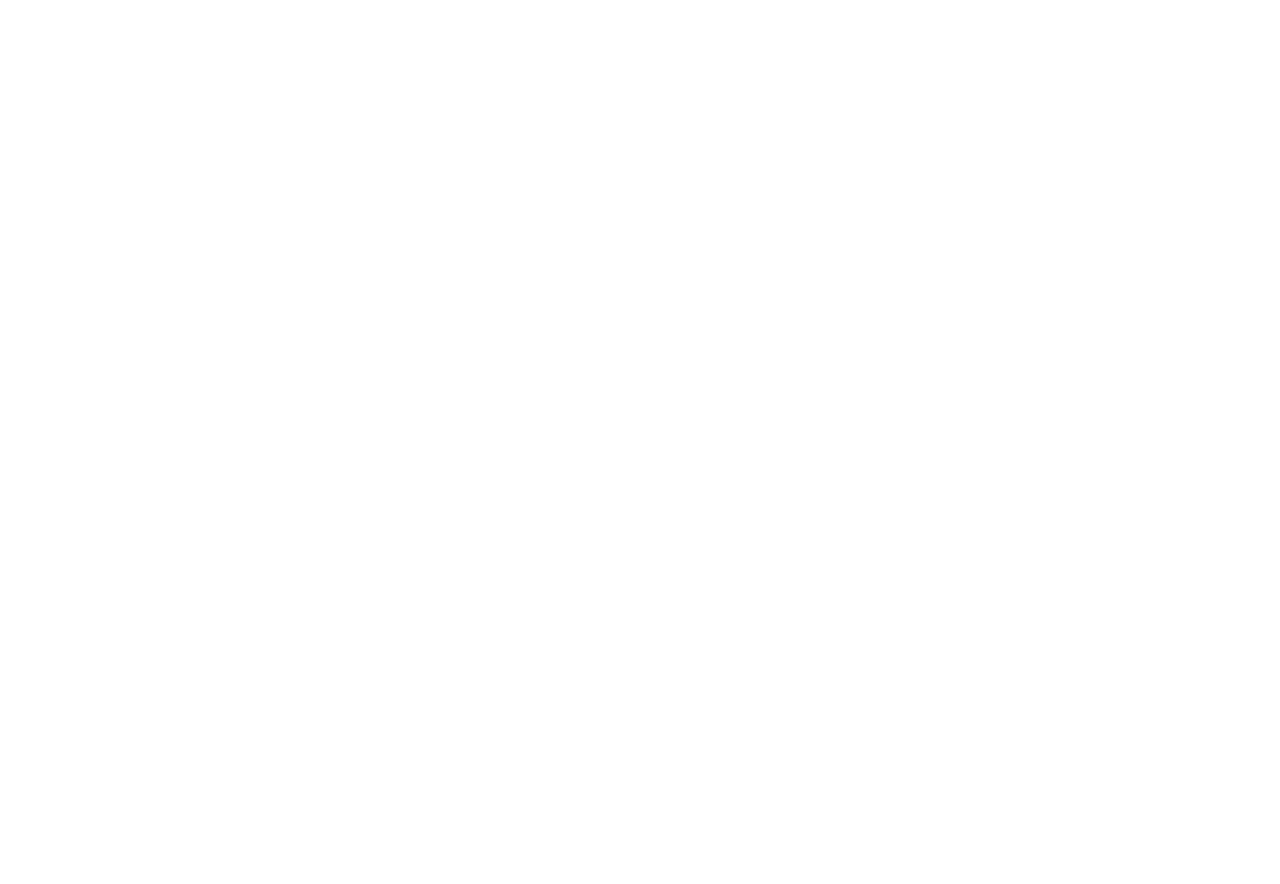
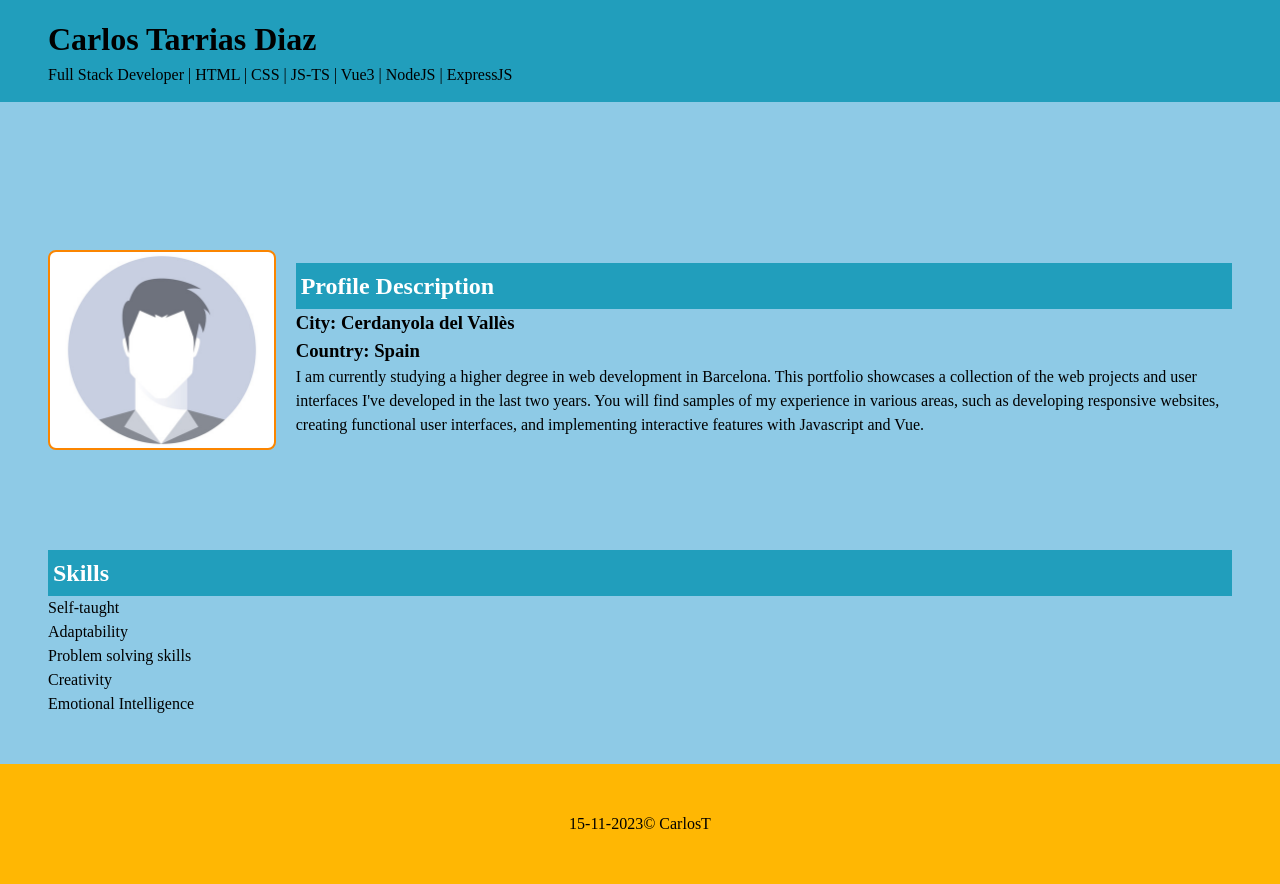
Before and after one commit to CarlosTarriasDiazWeb/m9-perfil-personal, a plain HTML site: page index.html in a window 1280 px wide. Before the commit the page ends 800 px from the top, so only its background shows below. Drawn offline with Linux system fonts and the light colour scheme.

Commit message:
content added, colors added, img added

```diff
--- a/index.html
+++ b/index.html
@@ -3,7 +3,44 @@
   <head>
     <meta charset="UTF-8" />
     <meta name="viewport" content="width=device-width, initial-scale=1.0" />
-    <title>Perfil personal</title>
+    <title>M9 - Perfil personal</title>
+    <link rel="stylesheet" href="styles.css" />
   </head>
-  <body></body>
+  <body>
+    <header>
+      <h1>Carlos Tarrias Diaz</h1>
+      <p>Full Stack Developer | HTML | CSS | JS-TS | Vue3 | NodeJS | ExpressJS</p>
+    </header>
+    <main>
+      <section class="about-me-box">
+        <div class="profile-img-box"></div>
+        <section class="description-box">
+          <h2>Profile Description</h2>
+          <h3>City: Cerdanyola del Vallès</h3>
+          <h3>Country: Spain</h3>
+          <p>
+            I am currently studying a higher degree in web development in Barcelona. This portfolio
+            showcases a collection of the web projects and user interfaces I've developed in the
+            last two years. You will find samples of my experience in various areas, such as
+            developing responsive websites, creating functional user interfaces, and implementing
+            interactive features with Javascript and Vue.
+          </p>
+        </section>
+      </section>
+      <section class="skills-box">
+        <h2>Skills</h2>
+        <ul>
+          <li>Self-taught</li>
+          <li>Adaptability</li>
+          <li>Problem solving skills</li>
+          <li>Creativity</li>
+          <li>Emotional Intelligence</li>
+        </ul>
+      </section>
+    </main>
+    <footer>
+      <span>15-11-2023</span>
+      <span>&copy; CarlosT</span>
+    </footer>
+  </body>
 </html>
--- a/styles.css
+++ b/styles.css
@@ -0,0 +1,112 @@
+/*RESET CSS -START- */
+/*https://www.joshwcomeau.com/css/custom-css-reset/*/
+*,
+*::before,
+*::after {
+  box-sizing: border-box;
+}
+/*
+  2. Remove default margin
+*/
+* {
+  margin: 0;
+}
+/*
+  Typographic tweaks!
+  3. Add accessible line-height
+  4. Improve text rendering
+*/
+body {
+  line-height: 1.5;
+  -webkit-font-smoothing: antialiased;
+}
+/*
+  5. Improve media defaults
+*/
+img,
+picture,
+video,
+canvas,
+svg {
+  display: block;
+  max-width: 100%;
+}
+/*
+  6. Remove built-in form typography styles
+*/
+input,
+button,
+textarea,
+select {
+  font: inherit;
+}
+/*
+  7. Avoid text overflows
+*/
+p,
+h1,
+h2,
+h3,
+h4,
+h5,
+h6 {
+  overflow-wrap: break-word;
+}
+
+ul {
+  padding: 0;
+  margin: 0;
+  list-style-type: none;
+}
+
+/*RESET CSS -END- */
+
+header {
+  width: 100%;
+  background-color: #219ebc;
+  padding: 15px 3rem;
+}
+
+main {
+  width: 100%;
+  background-color: #8ecae6;
+  padding: 3rem;
+  display: flex;
+  flex-direction: column;
+  justify-content: flex-start;
+  align-items: flex-start;
+}
+
+h2 {
+  color: white;
+  background-color: #219ebc;
+  padding: 5px;
+}
+.about-me-box {
+  display: flex;
+  width: 100%;
+  height: 400px;
+  gap: 20px;
+  align-items: center;
+}
+
+.profile-img-box {
+  width: 50%;
+  height: 50%;
+  background-image: url("profile.jpg");
+  background-position: center;
+  background-repeat: no-repeat;
+  background-size: cover;
+  border: 2px solid #fb8500;
+  border-radius: 8px;
+}
+
+.skills-box {
+  width: 100%;
+}
+footer {
+  background-color: #ffb703;
+  padding: 3rem;
+  display: flex;
+  justify-content: center;
+}
```
